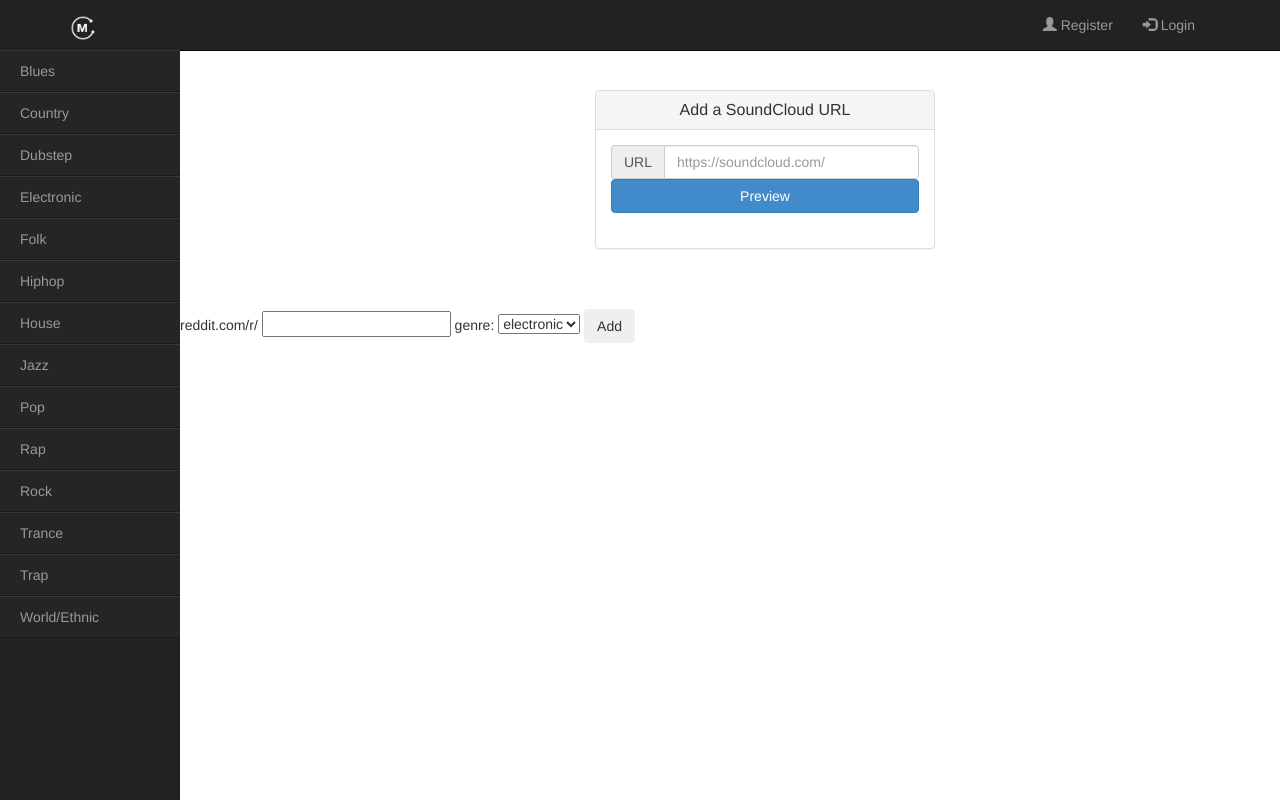
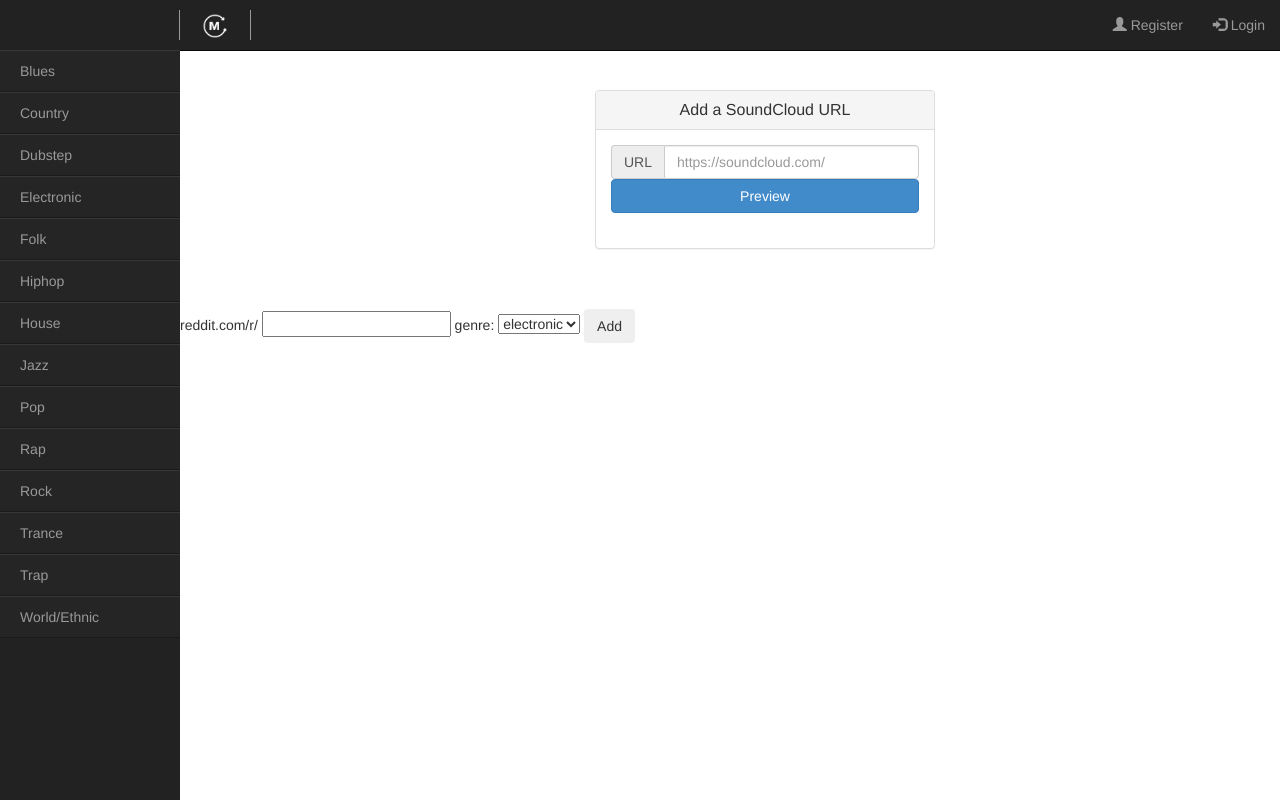
Before and after one commit to ClareCat/Mixt., a Flask app: page /add in a window 1280 px wide; the page is wider, and only the part inside the window is pictured. Run offline with Flask 2, Linux system fonts and the light colour scheme; parts of the project's set-up code (start-up, migrations or seed data) failed here and were passed over; some libraries are stand-ins or nearby versions.

Commit message:
added tile bar info

```diff
--- a/templates/base.html
+++ b/templates/base.html
@@ -16,17 +16,22 @@
 
 		<!-- Navbar -->
 		<div class="navbar navbar-inverse navbar-fixed-top" role="navigation">
-	      <div class="container">
-	        <div class="navbar-header">
+	      <div class="container" style="width:auto;padding-right:0px;padding-left:179px">
+	        <div class="navbar-header" style="margin-top:10px;margin-bottom:10px; height:30px;float:left;border-right:thin solid #999;"></div>
+	        <div class="navbar-header" style="float:left; border-size: 10px;"><!--/ align mixt icon here -->
 	          <button type="button" class="navbar-toggle" data-toggle="collapse" data-target=".navbar-collapse">
 	            <span class="sr-only">Toggle navigation</span>
 	            <span class="icon-bar"></span>
 	            <span class="icon-bar"></span>
 	          </button>
-	          <a class="navbar-brand" href="/"><img width="26" src="{{ url_for('static', filename='img/navbar_icon.png') }}"></a>
+	          <a class="navbar-brand" style="margin-left:7px;margin-right:7px;margin-top:-2px;" href="/"><img width="26" src="{{ url_for('static', filename='img/navbar_icon.png') }}"></a>
 	        </div>
-
-	        <div class="collapse navbar-collapse pull-right">
+			<div class="navbar-header" style="margin-top:10px; margin-bottom:10px; width:1px;height:30px;float:left;border-left:thin solid #999;"></div>
+			{% if name %}
+			<div class="navbar-header" style="margin-top:13px; margin-bottom:10px; margin-left:10px"><font size="4.5px" color="white">{{ name }}</font>
+			</div>
+			{% endif %}
+	        <div class="collapse navbar-collapse pull-right" style="float:right;padding-right:0;">
 	          <ul class="nav navbar-nav">
 	            {% if not current_user.is_authenticated() %}
 				<li><a href="/register"><span class="glyphicon glyphicon-user"></span> Register</a></li>
```
